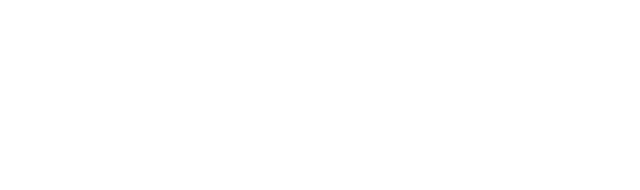
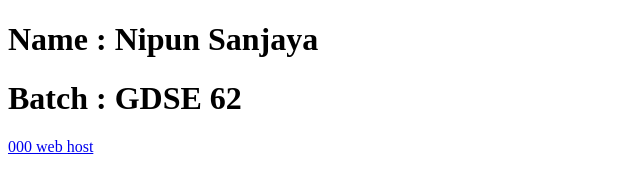
Before and after one commit to NipunSanjaya/MyPortfolio, a plain HTML site: page Index.html in a window 1280 px wide. Shown: the whole page, without its empty margins (0-640 px from the left). Drawn offline with Linux system fonts and the light colour scheme.

Commit message:
update html code

```diff
--- a/Index.html
+++ b/Index.html
@@ -5,6 +5,8 @@
     <title>Index</title>
 </head>
 <body>
-
+<h1>Name : Nipun Sanjaya</h1>
+<h1>Batch : GDSE 62</h1>
+<a href="https://nipunsanjaya.000webhostapp.com/"target="_blank">000 web host</a>
 </body>
 </html>
```
